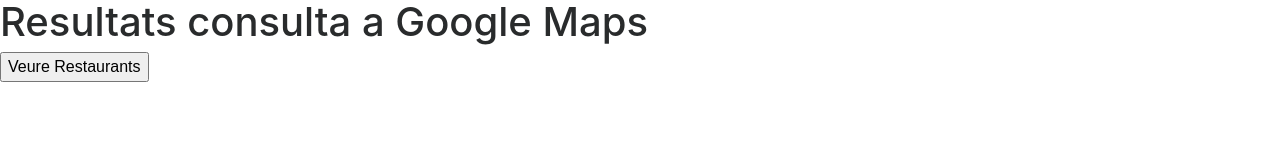
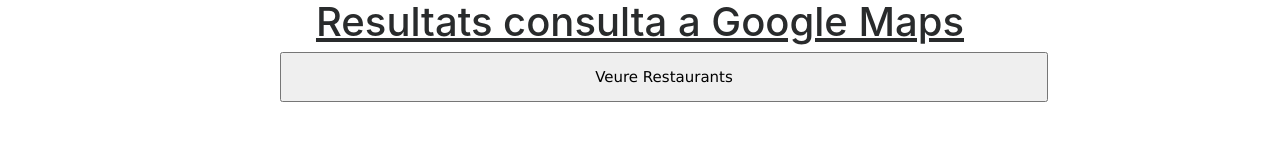
Before and after one commit to mariagascon/ejercicio8, a plain HTML site: page maps/index.html in a window 1280 px wide. Drawn offline with nearby package versions, Linux system fonts and the light colour scheme.

Commit message:
*COMMIT FINAL FINAL (05/01/18)

```diff
--- a/maps/cssjson.css
+++ b/maps/cssjson.css
@@ -1,8 +1,27 @@
+/* Centra y aplica subrayado al h1 */
+.titulo {
+    text-align: center;
+    text-decoration: underline;
+}
+
+/* Centra y agranda el botón de búsqueda */
+.boton {
+    width: 60%;
+    height: 50px;
+    left: 20%;
+    top: 50px;
+    margin-left: 280px;
+    font-family: Verdana, Geneva, Tahoma, sans-serif;
+    font-size: 15px;
+}
+
+/* Aplica un estilo diferente al encabezado */
 .encabezado {
     color: white;
     background-color: black;
 }
 
+/* Centra cada uno de los textos que se encuentran dentro del encabezado */
 .name {
     text-align: center;
 }
@@ -27,6 +46,7 @@
     text-align: center;
 }
 
+/* Aplica un color de fondo y centra el texto de cada una de las celdas */
 .nombre {
     background-color: goldenrod;
     text-align: center;
--- a/maps/index.html
+++ b/maps/index.html
@@ -7,10 +7,12 @@
         <link rel="stylesheet" href="https://maxcdn.bootstrapcdn.com/bootstrap/4.0.0-alpha.6/css/bootstrap.min.css" integrity="sha384-rwoIResjU2yc3z8GV/NPeZWAv56rSmLldC3R/AZzGRnGxQQKnKkoFVhFQhNUwEyJ" crossorigin="anonymous">
     </head>
     <body>
-        <h1 class="titulouno">Resultats consulta a Google Maps</h1>
-
-        <input type="button" id="viewBtn" value="Veure Restaurants" onclick="viewJSON();">
+        <!-Título 1-!>
+        <h1 class="titulo">Resultats consulta a Google Maps</h1>
+        <!-Botón 'Veure Resultats'-!>
+        <input type="button" class="boton" id="viewBtn" value="Veure Restaurants" onclick="viewJSON();">
         <div id="results">
+            <!-Tabla-!>
             <table class="table table-bordered" id="tabla">
             </table>
         </div>
```
